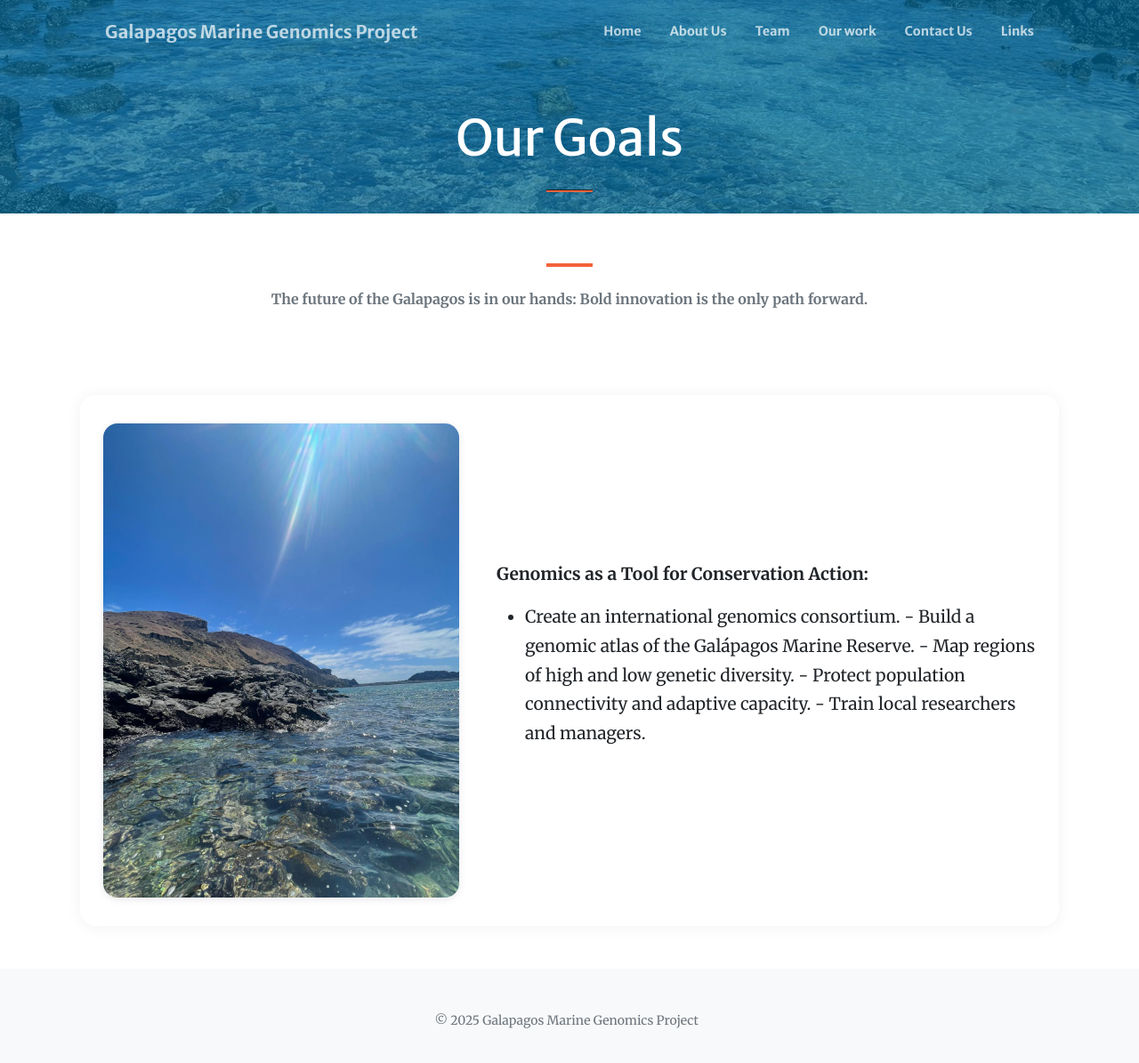
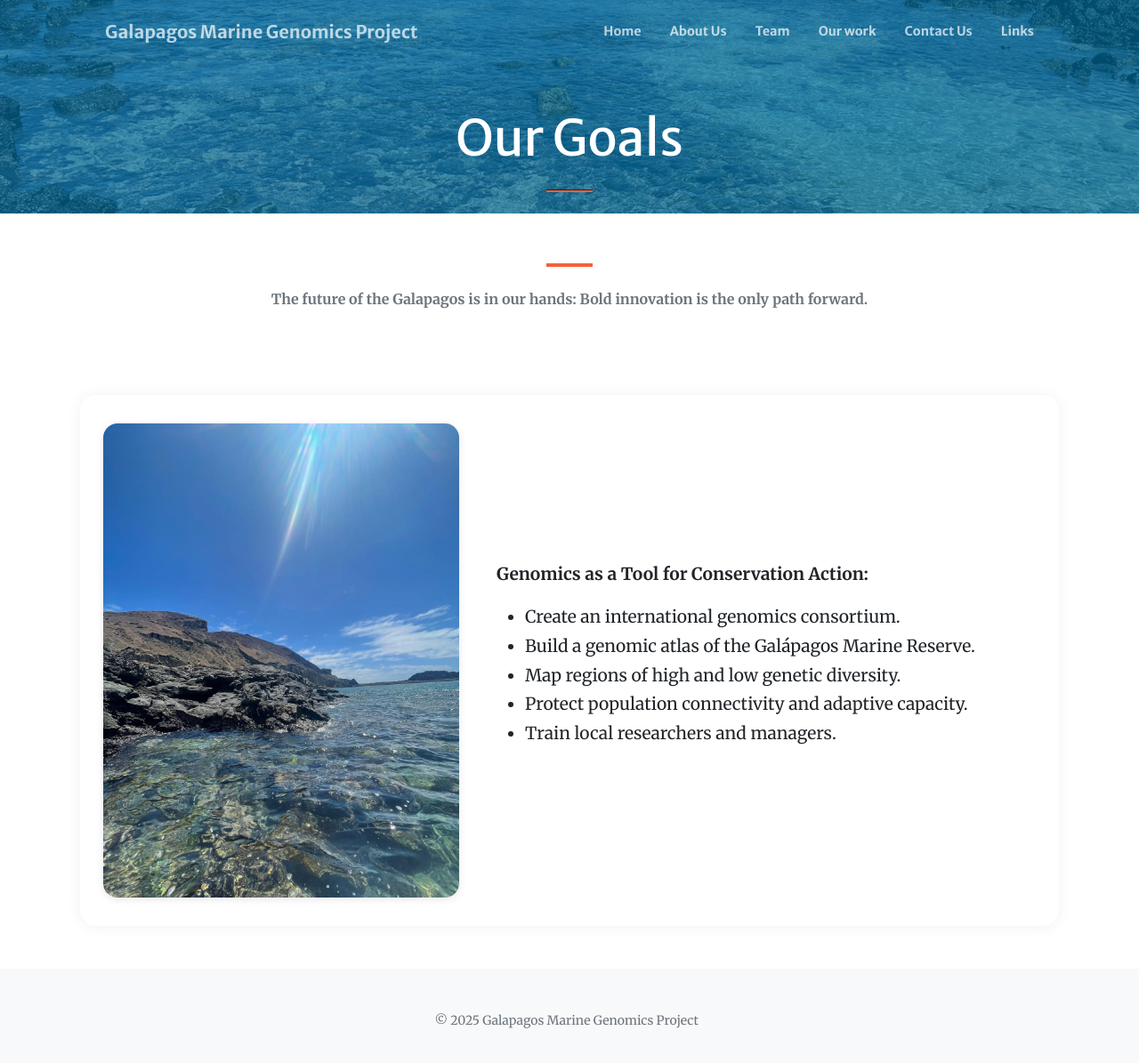
Before and after one commit to therkildsen-lab/galapagos-2, a Jekyll site: the page built from goals.md, in a window 1280 px wide and 1206 px high. Shown: the top 1195 px of the window at 89% size. Built offline with Jekyll 4.4.1, drawn with Linux system fonts in a browser that asks for light colours; comment, search, counter and statistics services are not loaded.

Commit message:
bullet points

```diff
--- a/goals.md
+++ b/goals.md
@@ -13,9 +13,8 @@ sections:
     section_id: block1
     image: /galapagos-2/assets/img/goals/IMG-20240113-WA0030.jpg
     img_left: true
-    text: >-
+    text: |-
       **Genomics as a Tool for Conservation Action:**
-
 
       - Create an international genomics consortium.
       - Build a genomic atlas of the Galápagos Marine Reserve.
```
